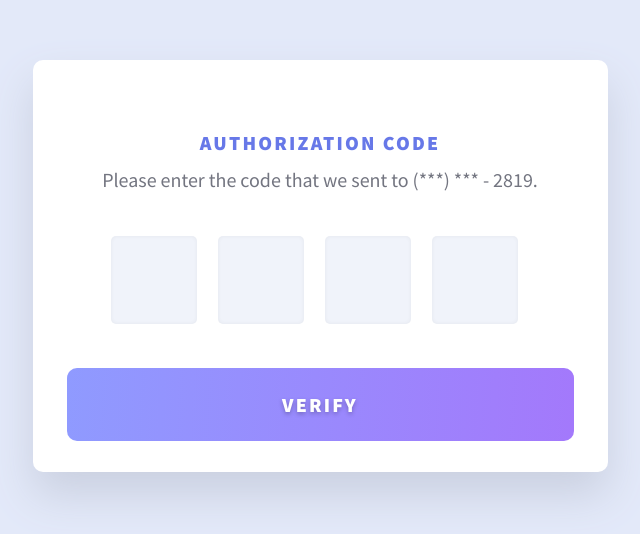
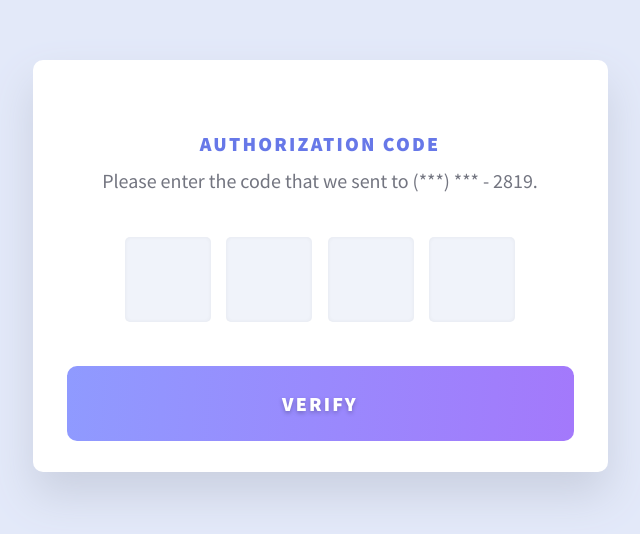
Before and after one commit to peter-hinch/advent-of-css-2022-day-10-verification-code, a website: page index.html in a window 1280 px wide. Shown: the part 134-668 px from the top of the page, without its empty margins (320-960 px from the left). Drawn offline with nearby package versions, Linux system fonts and the light colour scheme.

Commit message:
Add styling for input fields.

```diff
--- a/index.html
+++ b/index.html
@@ -16,10 +16,34 @@
           Please enter the code that we sent to (***) *** - 2819.
         </p>
         <div class="verify__input-fields">
-          <input type="number" class="input-field__single-digit" />
-          <input type="number" class="input-field__single-digit" />
-          <input type="number" class="input-field__single-digit" />
-          <input type="number" class="input-field__single-digit" />
+          <input
+            type="number"
+            class="input-field__single-digit"
+            min="0"
+            max="9"
+            step="1"
+          />
+          <input
+            type="number"
+            class="input-field__single-digit"
+            min="0"
+            max="9"
+            step="1"
+          />
+          <input
+            type="number"
+            class="input-field__single-digit"
+            min="0"
+            max="9"
+            step="1"
+          />
+          <input
+            type="number"
+            class="input-field__single-digit"
+            min="0"
+            max="9"
+            step="1"
+          />
         </div>
         <button class="input__btn-primary">
           <span class="btn-primary__text">Verify</span>
--- a/styles.css
+++ b/styles.css
@@ -14,7 +14,7 @@ body {
 
 section#verify {
   box-sizing: border-box;
-  padding: 70px 34px 31px;
+  padding: 71px 34px 31px;
   width: 575px;
   background: #fff;
   border-radius: 10px;
@@ -40,13 +40,31 @@ section#verify p.verify__instruction {
 section#verify .verify__input-fields {
   display: flex;
   flex-direction: row;
-  gap: 21px;
-  margin: 44px;
+  justify-content: space-between;
+  /* gap: 21px; */
+  margin: 44px 58px;
+}
+
+/* Hide number input spinners in Webkit browsers */
+section#verify .verify__input-fields input::-webkit-outer-spin-button,
+section#verify .verify__input-fields input::-webkit-inner-spin-button {
+  -webkit-appearance: none;
+  margin: 0;
+}
+
+/* Hide number input spinners in Mozilla */
+section#verify .verify__input-fields input[type='number'] {
+  -moz-appearance: textfield;
 }
 
 section#verify .verify__input-fields .input-field__single-digit {
   width: 82px;
-  height: 86px;
+  height: 83px;
+  color: #6778e8;
+  text-align: center;
+  font-weight: 900;
+  font-size: 60px;
+  line-height: 75px;
   background: #f0f3fa;
   border: none;
   border-radius: 5px;
@@ -54,7 +72,7 @@ section#verify .verify__input-fields .input-field__single-digit {
 }
 
 button.input__btn-primary {
-  padding: 25px;
+  padding: 26px;
   width: 100%;
   text-align: center;
   background: linear-gradient(93.32deg, #8d9eff -10.93%, #a674fb 113.82%);
```
